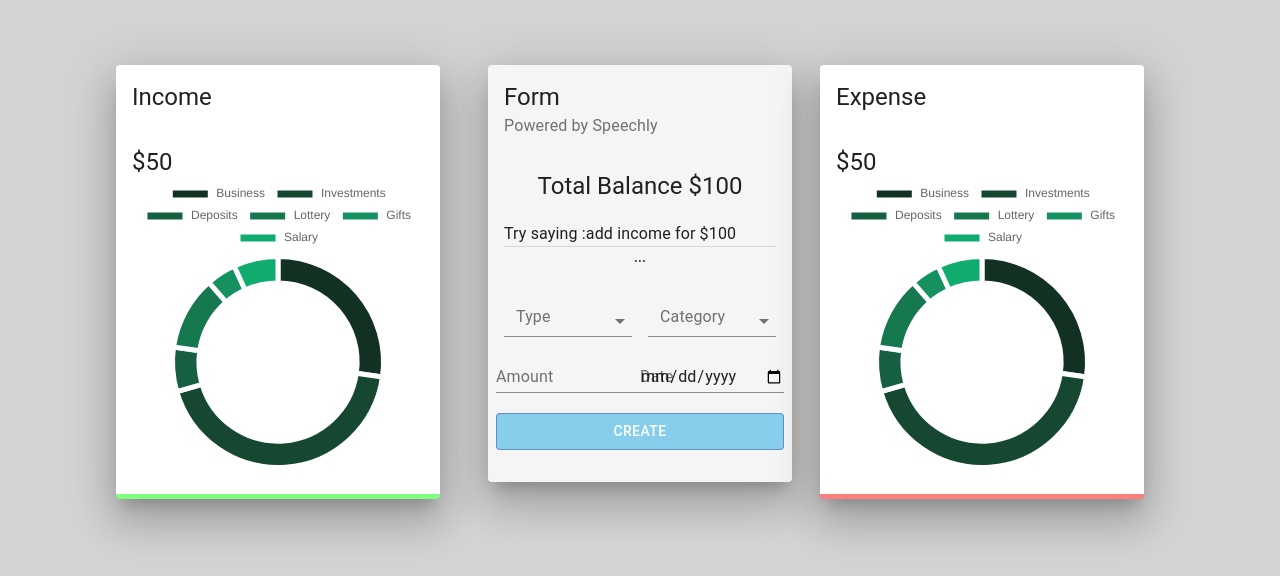
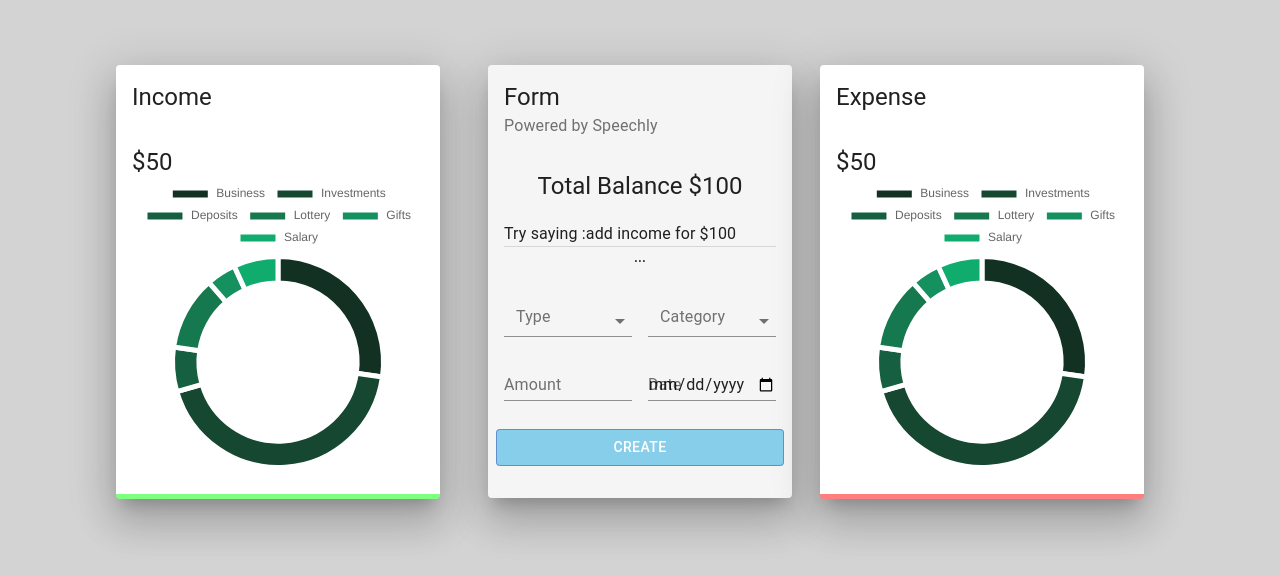
Before and after one commit to nikhildhage/ExpenseTracker, a React (Vite) app: page / in a window 1280 px wide. Shown: the part 118-694 px from the top of the page. Built offline with nearby package versions, Linux system fonts and the light colour scheme.

Commit message:
Fixed Grid must be used with item issue for form

```diff
--- a/src/Components/Main/Form/Form.tsx
+++ b/src/Components/Main/Form/Form.tsx
@@ -1,8 +1,8 @@
-import React from "react";
+import React from 'react';
 
-import { TextField, Typography, Grid, Button, FormControl, InputLabel, Select, MenuItem } from "@material-ui/core";
+import { TextField, Typography, Grid, Button, FormControl, InputLabel, Select, MenuItem } from '@material-ui/core';
 
-import useStyles from "./formStyles";
+import useStyles from './formStyles';
 type Props = {};
 
 const Form = (props: Props) => {
@@ -35,10 +35,10 @@ const Form = (props: Props) => {
 					</Select>
 				</FormControl>
 			</Grid>
-			<Grid xs={6}>
+			<Grid item xs={6}>
 				<TextField type="number" label="Amount" fullWidth />
 			</Grid>
-			<Grid xs={6}>
+			<Grid item xs={6}>
 				<TextField type="date" label="Date" fullWidth />
 			</Grid>
 			<Button className={classes.button} variant="outlined" color="primary" fullWidth>
```
